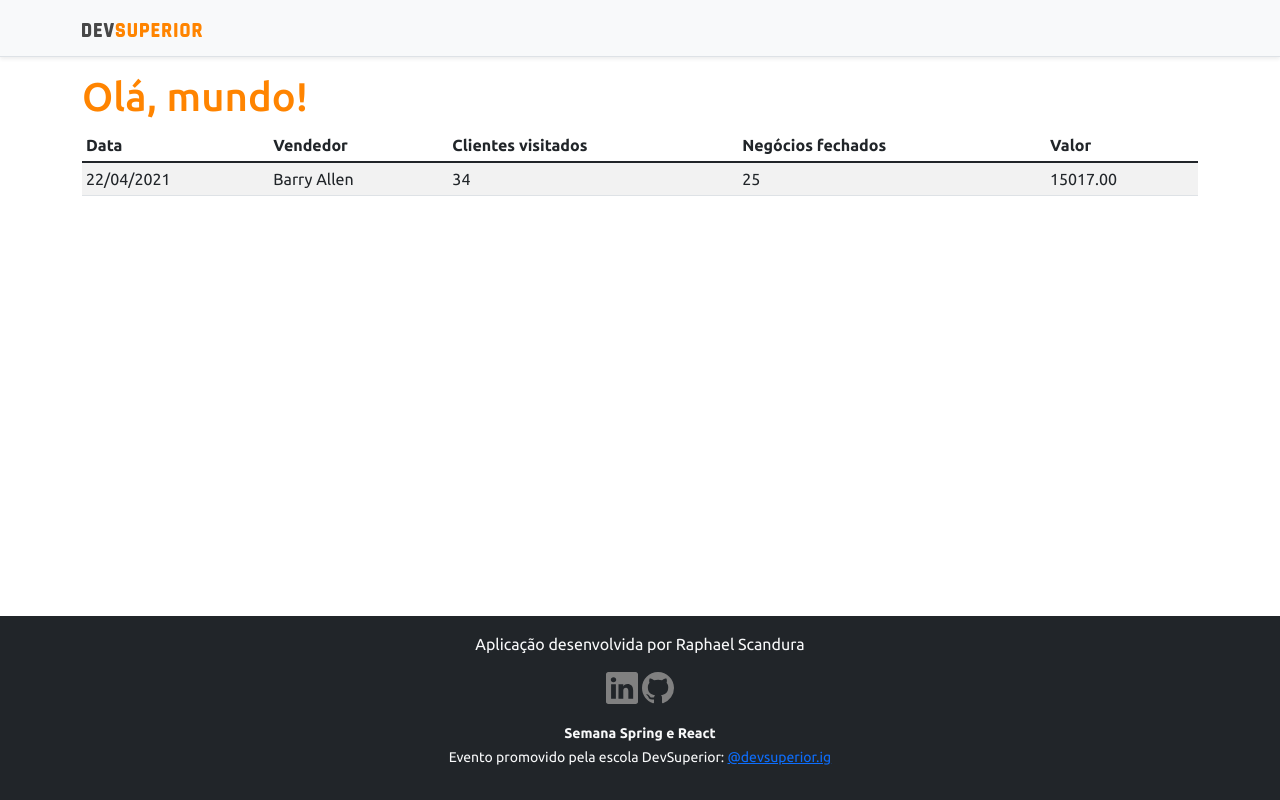
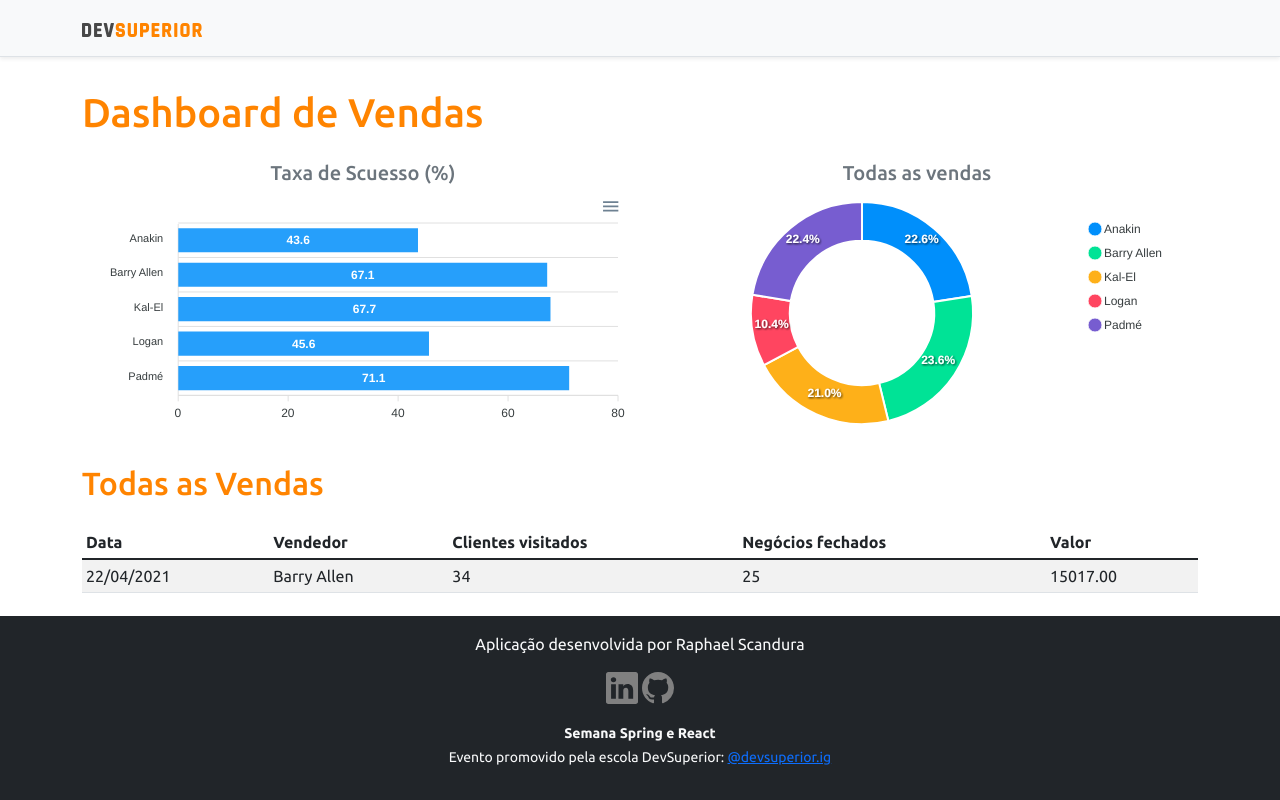
Before and after one commit to raphaelscandura/Spring-React-DevSuperior, a React (Create React App) app in the folder frontend/: page / in a window 1280 px wide. Built offline with nearby package versions, Linux system fonts and the light colour scheme.

Commit message:
Adicionando gráficos estáticos

```diff
--- a/frontend/package.json
+++ b/frontend/package.json
@@ -13,6 +13,7 @@
     "apexcharts": "^3.28.1",
     "bootstrap": "^5.1.0",
     "react": "^17.0.2",
+    "react-apexcharts": "^1.3.9",
     "react-bootstrap-icons": "^1.5.0",
     "react-dom": "^17.0.2",
     "react-scripts": "4.0.3",
--- a/frontend/src/App.tsx
+++ b/frontend/src/App.tsx
@@ -1,13 +1,28 @@
 import DataTable from "components/DataTable";
 import Footer from "components/Footer";
 import NavBar from "components/NavBar";
+import BarChart  from "components/BarChart";
+import DonutChart from "components/DonutChart";
 
 function App() {
   return (
     <>
       <NavBar />
       <div className = "container">
-        <h1 className="text-primary">Olá, mundo!</h1>
+        <h1 className="text-primary py-3">Dashboard de Vendas</h1>
+        <div className="row px-3">
+          <div className="col-sm-6">
+            <h5 className="text-center text-secondary">Taxa de Scuesso (%)</h5>
+            <BarChart/>
+          </div>
+          <div className="col-sm-6">
+            <h5 className="text-center text-secondary">Todas as vendas</h5>
+            <DonutChart/>
+          </div>
+        </div>
+        <div className="py-3">
+          <h2 className="text-primary">Todas as Vendas</h2>
+        </div>
         <DataTable/>
       </div>
       <Footer/>
--- /dev/null
+++ b/frontend/src/components/BarChart/index.tsx
@@ -0,0 +1,34 @@
+import Chart from 'react-apexcharts';
+
+const BarChart = () => {
+
+    const options = {
+        plotOptions: {
+            bar: {
+                horizontal: true,
+            }
+        },
+    };
+
+    const mockData = {
+        labels: {
+            categories: ['Anakin', 'Barry Allen', 'Kal-El', 'Logan', 'Padmé']
+        },
+        series: [
+            {
+                name: "% Sucesso",
+                data: [43.6, 67.1, 67.7, 45.6, 71.1]
+            }
+        ]
+    };
+    return (
+        <Chart
+            options={{ ...options, xaxis:mockData.labels}}
+            series={mockData.series}
+            type="bar"
+            height="240"
+        />
+    );
+}
+
+export default BarChart;
--- /dev/null
+++ b/frontend/src/components/DonutChart/index.tsx
@@ -0,0 +1,25 @@
+import Chart from 'react-apexcharts';
+
+const DonutChart = () =>{
+    const mockData = {
+        series: [477138, 499928, 444867, 220426, 473088],
+        labels: ['Anakin', 'Barry Allen', 'Kal-El', 'Logan', 'Padmé']
+    }
+
+    const options = {
+        legend: {
+            show: true
+        }
+    }
+    return(
+        <Chart
+            options={{ ...options, labels: mockData.labels}}
+            series={mockData.series}
+            type="donut"
+            height = "240"
+        />
+
+    );
+}
+
+export default DonutChart;
```
Also changed, not shown: 1 other file (tests, documents, lock files or other folders).
